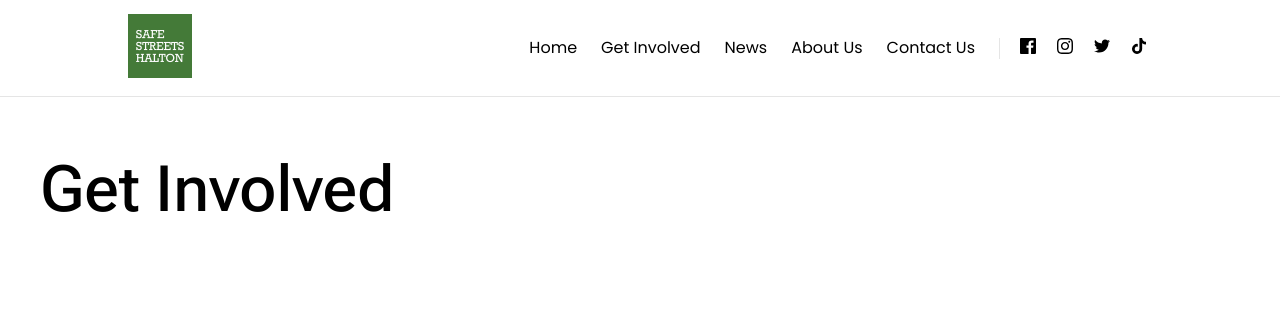
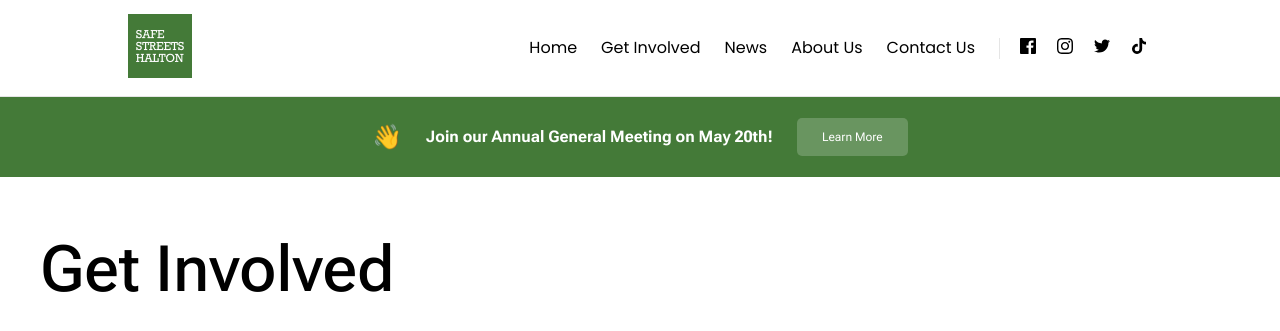
Before and after one commit to Safe-Streets-Halton/safe-streets-halton.github.io, a Jekyll site: the page built from get-involved.md, in a window 1280 px wide. Shown: the top 331 px of the page. Built offline with Jekyll 4.4.1, drawn with Linux system fonts in a browser that asks for light colours.

Commit message:
Added action banner

```diff
--- a/_includes/header.html
+++ b/_includes/header.html
@@ -21,3 +21,10 @@
         </nav>
     </div>
 </header>
+<section class="announcement-banner">
+    <div class="announcement-banner__content">
+        <div class="announcement-banner__icon">👋</div>
+        <p class="announcement-banner__text">Join our Annual General Meeting on May 20th!</p>
+        <button class="button button--light-transparent-white announcement-banner__action">Learn More</button>
+    </div>
+</section>
--- a/_sass/header.scss
+++ b/_sass/header.scss
@@ -143,3 +143,40 @@
         opacity: 1;
     }
 }
+
+.announcement-banner {
+    display: flex;
+    flex-direction: row;
+    justify-content: space-between;
+    align-items: center;
+    justify-content: center;
+    padding: 0px;
+
+    margin: 0 auto;
+    width: 100%;
+    min-height: 80px;
+    background: $sshGreen;
+
+    &__content {
+        display: flex;
+        column-gap: 24px;
+        row-gap: 4px;
+        flex-wrap: wrap;
+        max-width: $readableContentMaxWidth;
+        justify-content: center;
+        align-items: center;
+        padding: 8px;
+    }
+
+    &__text {
+        color: #fff;
+        font-weight: bold;
+    }
+
+    &__icon {
+        font-size: 24px;
+        @media (max-width: 800px) {
+            display: none;
+        }
+    }
+}
--- a/_sass/theme.scss
+++ b/_sass/theme.scss
@@ -96,6 +96,34 @@ a {
         }
         &:active {
             background: rgba(180, 245, 163, 1);
+        }
+    }
+
+    &--light-transparent-white {
+        display: flex;
+        flex-direction: row;
+        justify-content: center;
+        align-items: center;
+        padding: 12px 24px;
+
+        width: 111px;
+        height: min-content;
+
+        background: rgba(255, 255, 255, 0.2);
+        border-radius: 5px;
+        color: white;
+        font-weight: 400;
+
+        /* Inside auto layout */
+        flex: none;
+        order: 4;
+        flex-grow: 0;
+
+        &:hover {
+            background: rgba(255, 255, 255, 0.3);
+        }
+        &:active {
+            background: rgba(255, 255, 255, 0.4);
         }
     }
 
```
